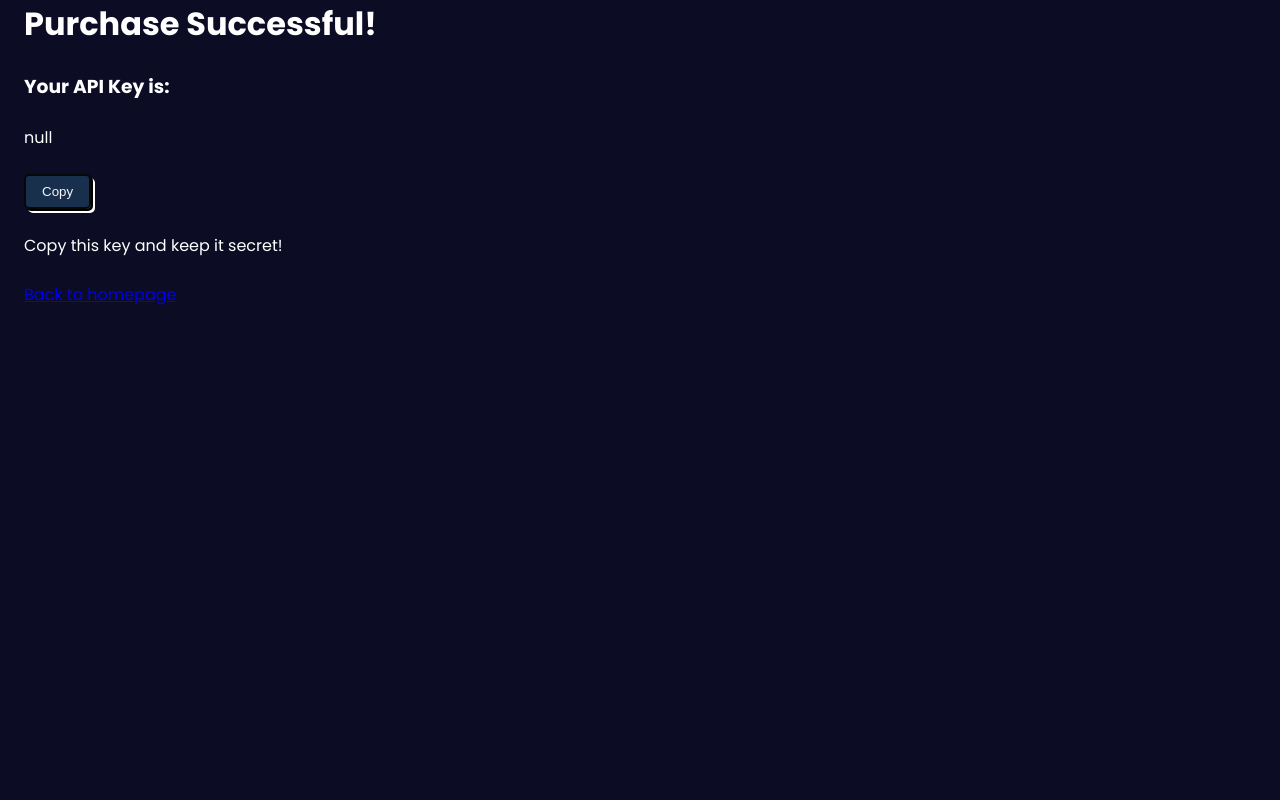
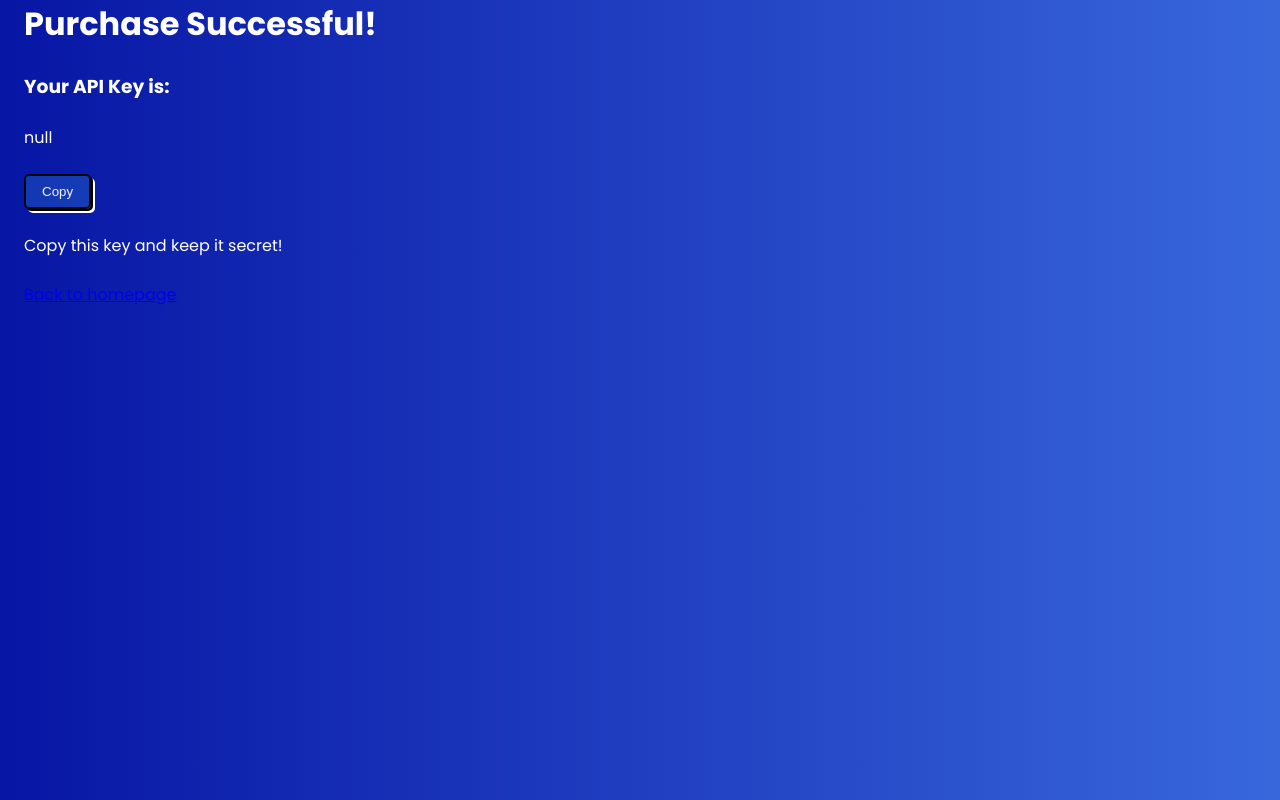
Before and after one commit to hvbr1s/api_project, a website: page public/success.html in a window 1280 px wide. Drawn offline with Linux system fonts and the light colour scheme.

Commit message:
Update success.html

```diff
--- a/public/success.html
+++ b/public/success.html
@@ -20,7 +20,7 @@
                 body {
                     font-family: 'Poppins', sans-serif;
                     min-height: 100vh;
-                    background: rgb(12, 12, 37);
+                    background: linear-gradient(to right, #0716a4, #3867dc);
                     color: white;
                     display: flex;
                     flex-direction: column;
```
